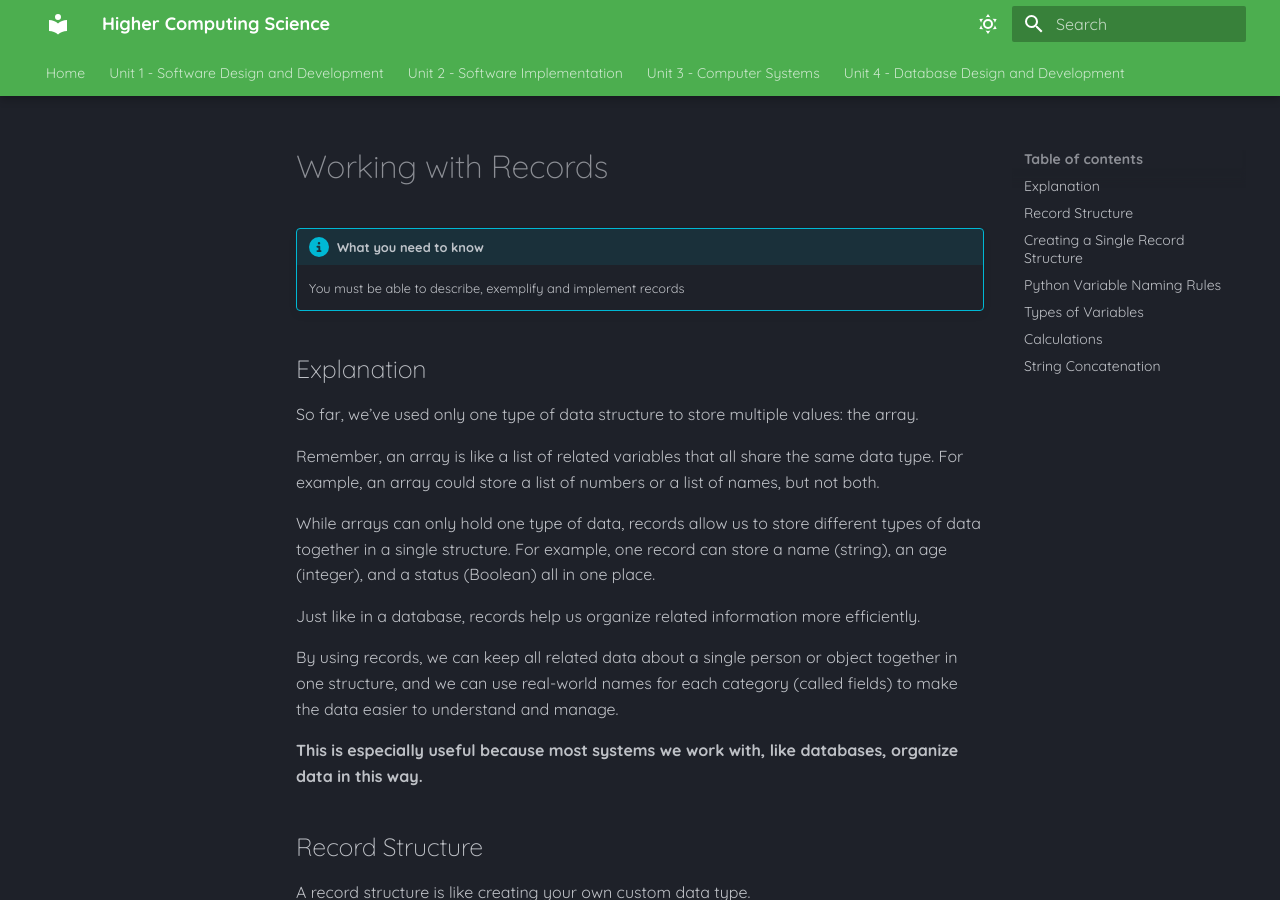
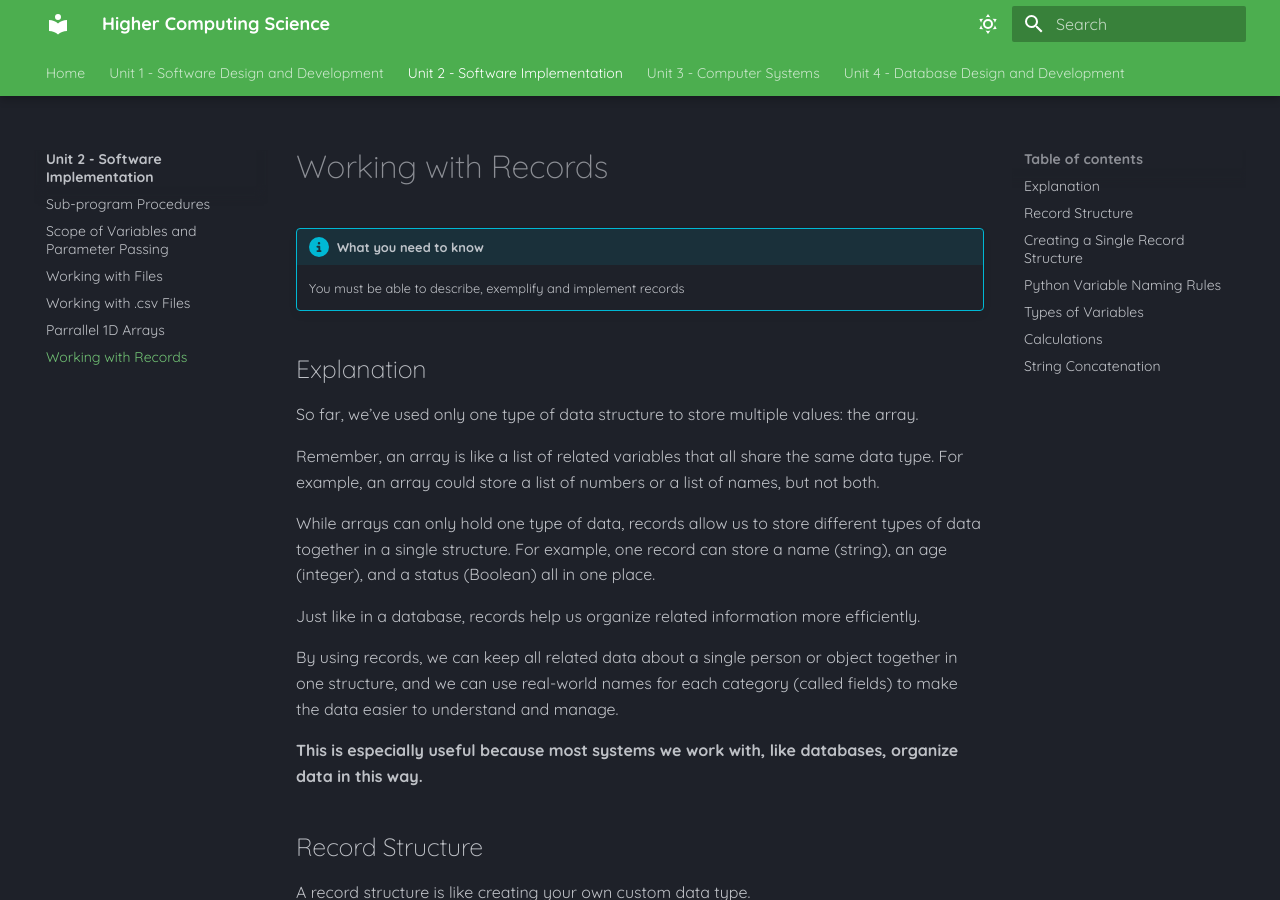
Before and after one commit to Mr-Wood-CS/Higher-Computing-Science-MD-Files, an MkDocs documentation site: the page built from docs/SI/08-Working-with-Records.md, in a window 1280 px wide and 900 px high. Built offline with MkDocs 1.6.1 and Material for MkDocs 9.7.7, drawn with Linux system fonts in a browser that asks for light colours.

Commit message:
Update mkdocs.yml

```diff
--- a/mkdocs.yml
+++ b/mkdocs.yml
@@ -14,6 +14,7 @@ nav:
       - Working with Files: 'SI/05-Working-with-Files-(txt).md'
       - Working with .csv Files: 'SI/06-Working-with-Files-(csv).md'
       - Parrallel 1D Arrays: 'SI/07-Parallel-1D-Arrays.md'
+      - Working with Records: 'SI/08-Working-with-Records.md'
     - Unit 3 - Computer Systems:
       - CS/index.md
     - Unit 4 - Database Design and Development:
```
